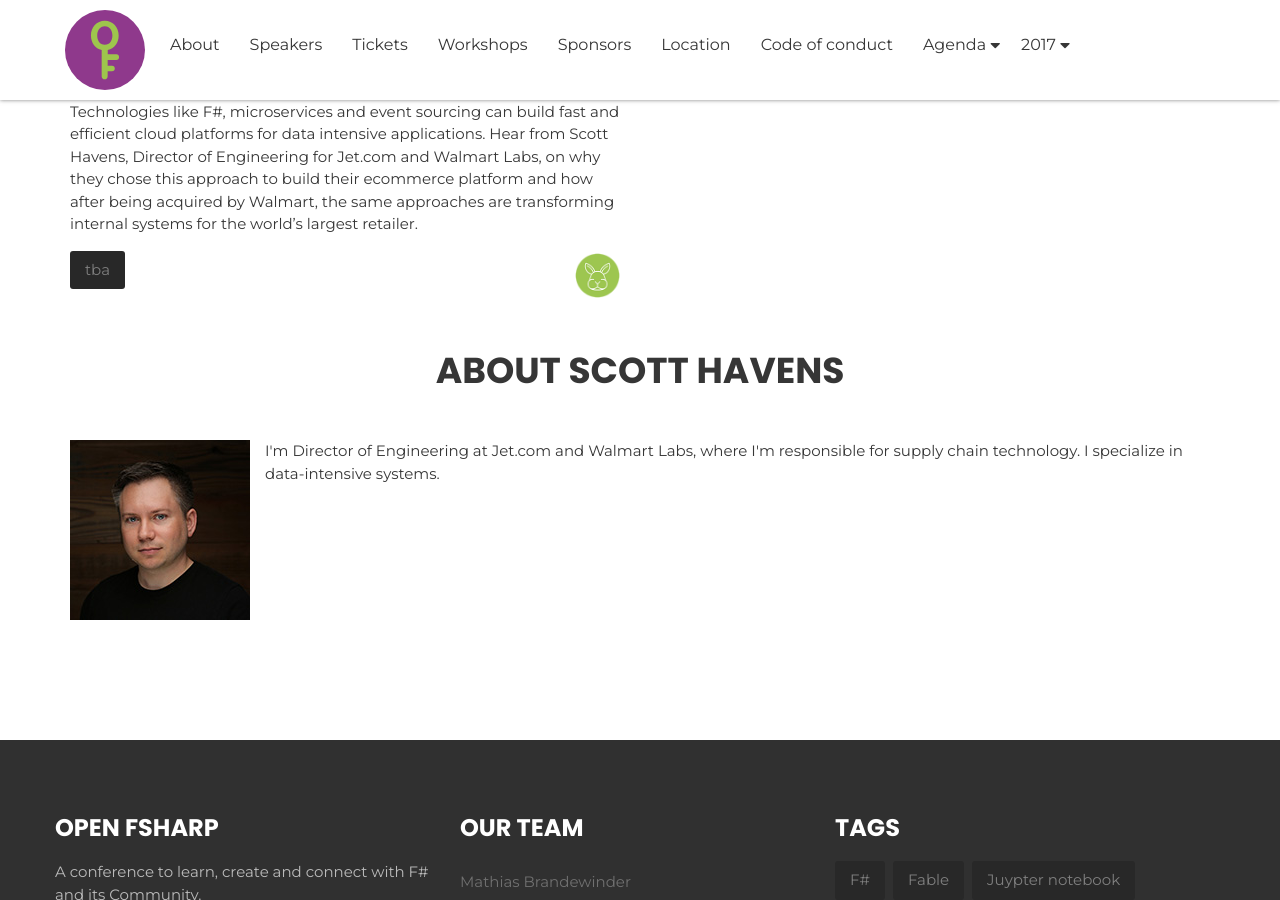
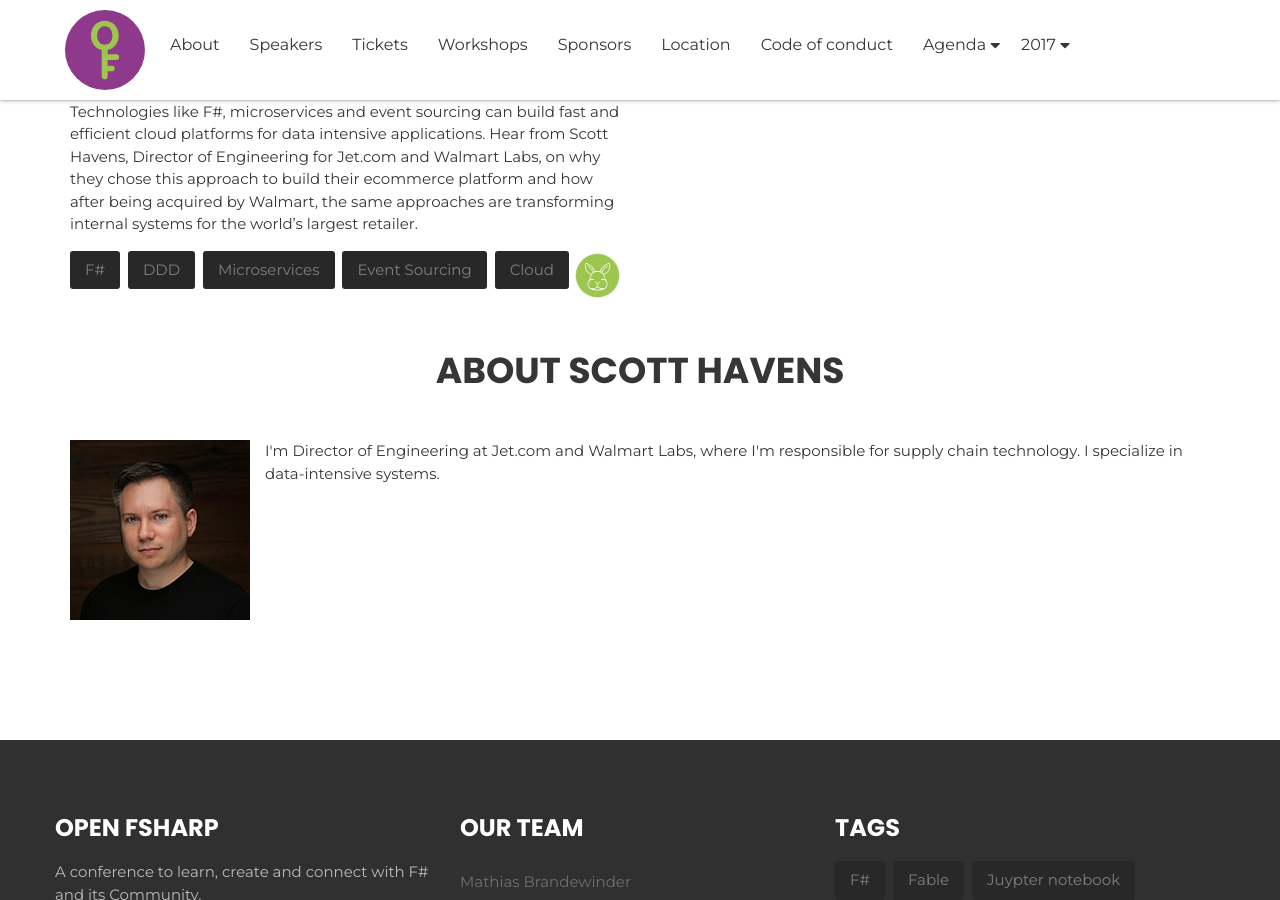
Before and after one commit to open-fsharp/open-fsharp.github.io, a Jekyll site: the page built from speakers/scott-havens.md, in a window 1280 px wide and 900 px high, scrolled down 470 px. Built offline with Jekyll 4.4.1, drawn with Linux system fonts in a browser that asks for light colours; nearby versions of some CDN libraries; comment, search, counter and statistics services are not loaded.

Commit message:
add tags speakers page scott havens

```diff
--- a/speakers/scott-havens.md
+++ b/speakers/scott-havens.md
@@ -19,7 +19,11 @@
             <div>
                 <div class="speaker-tag">
                     <ul class="tag">
-                        <li><a href="#">tba</a></li>
+                        <li><a href="#">F#</a></li>
+                        <li><a href="#">DDD</a></li>
+                        <li><a href="#">Microservices</a></li>
+                        <li><a href="#">Event Sourcing</a></li>
+                        <li><a href="#">Cloud</a></li>
                     </ul>
                 </div>
                 <div class="talk-level">
```
